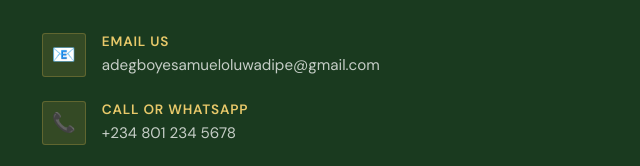
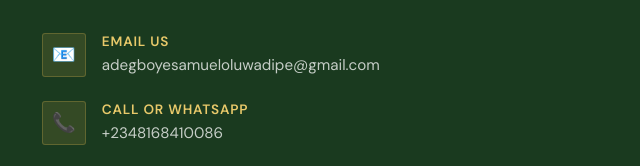
Before and after one commit to Tonytad/Dipe-Adegboye-AgriFusion-farms, a plain HTML site: page index.html in a window 1280 px wide. Shown: the part 6827-6993 px from the top of the page, 35-675 px from the left. Drawn offline with nearby package versions, Linux system fonts and the light colour scheme; a web font is replaced by a local one.

Commit message:
Update index.html

```diff
--- a/index.html
+++ b/index.html
@@ -1299,7 +1299,7 @@
           <div class="contact-icon">📞</div>
           <div class="contact-item-text">
             <h4>Call or WhatsApp</h4>
-            <a href="tel:+2348012345678">+234 801 234 5678</a>
+            <a href="tel:+2348168410086">+2348168410086</a>
           </div>
         </div>
         <div class="contact-item">
```
